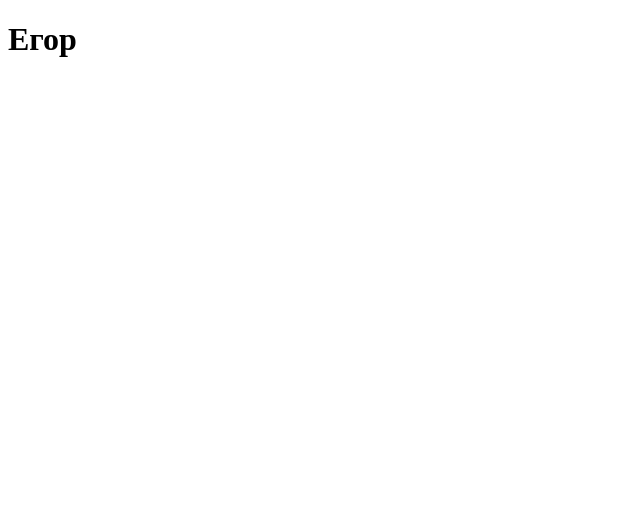
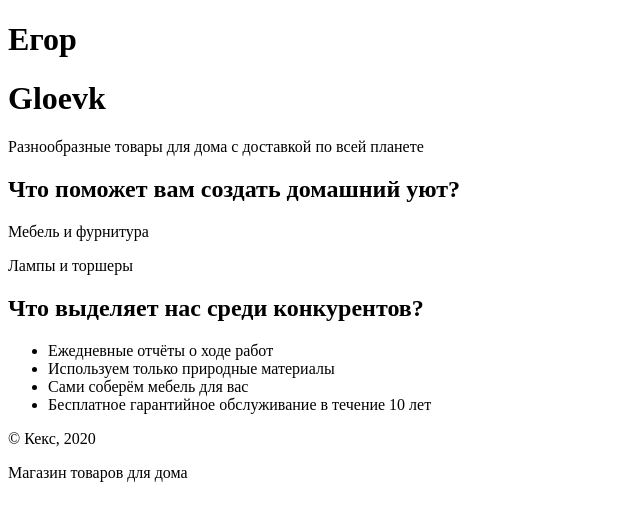
Before and after one commit to ROssq4rd/partfolio, a plain HTML site: page index.html in a window 1280 px wide. Shown: the whole page, without its empty margins (0-640 px from the left). Drawn offline with Linux system fonts and the light colour scheme.

Commit message:
add data

```diff
--- a/index.html
+++ b/index.html
@@ -7,5 +7,37 @@
 </head>
 <body>
     <h1>Егор</h1>
+    <title>Магазин обуви</title>
 </body>
 </html>
+<header class="site-header">
+    <div class="container">
+      <h1>Gloevk</h1>
+      <p class="description">Разнообразные товары для дома с доставкой по всей планете</p>
+    </div>
+  </header>
+
+  <section class="features">
+    <h2>Что поможет вам создать домашний уют?</h2>
+    <p class="feature-furniture">Мебель и фурнитура</p>
+    <p class="feature-lighting">Лампы и торшеры</p>
+  </section>
+
+  <section class="advantages">
+    <h2>Что выделяет нас среди конкурентов?</h2>
+    <ul class="advantages-list">
+      <li>Ежедневные отчёты о ходе работ</li>
+      <li>Используем только природные материалы</li>
+      <li>Сами соберём мебель для вас</li>
+      <li>Бесплатное гарантийное обслуживание в течение 10 лет</li>
+    </ul>
+  </section>
+
+  <footer class="site-footer">
+    <div class="container">
+      <p class="copy">© Кекс, 2020</p>
+      <p>Магазин товаров для дома</p>
+    </div>
+  </footer>
+</body>
+</html>
```
